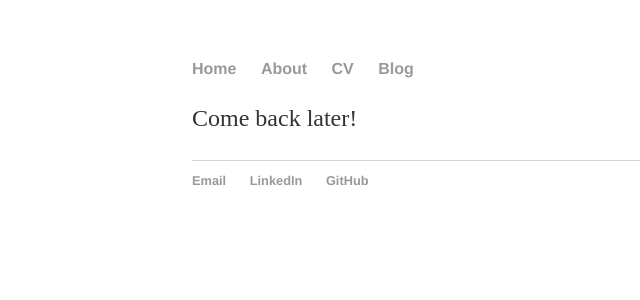
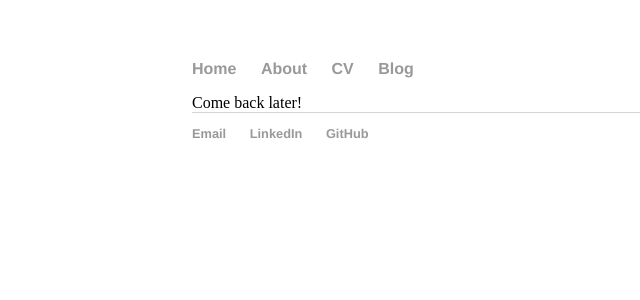
Before and after one commit to lisahou888/lisahou888.github.io, a Jekyll site: the page built from about/index.html, in a window 1280 px wide. Shown: the top 300 px of the page, without its empty margins (0-640 px from the left). Built offline with Jekyll 4.4.1, drawn with Linux system fonts in a browser that asks for light colours.

Commit message:
test if index.html is not right

```diff
--- a/about/index.html
+++ b/about/index.html
@@ -2,6 +2,4 @@
 layout: default
 title: About Lisa
 ---
-<div class="blurb">
-	<p>Come back later!</p>
-</div><!-- /.blurb -->
+Come back later!
--- a/cv/index.html
+++ b/cv/index.html
@@ -2,6 +2,4 @@
 layout: default
 title: Lisa Hou's CV
 ---
-<div class="blurb">
-	<p>Come back later!</p>
-</div><!-- /.blurb -->
+Come back later!
```
